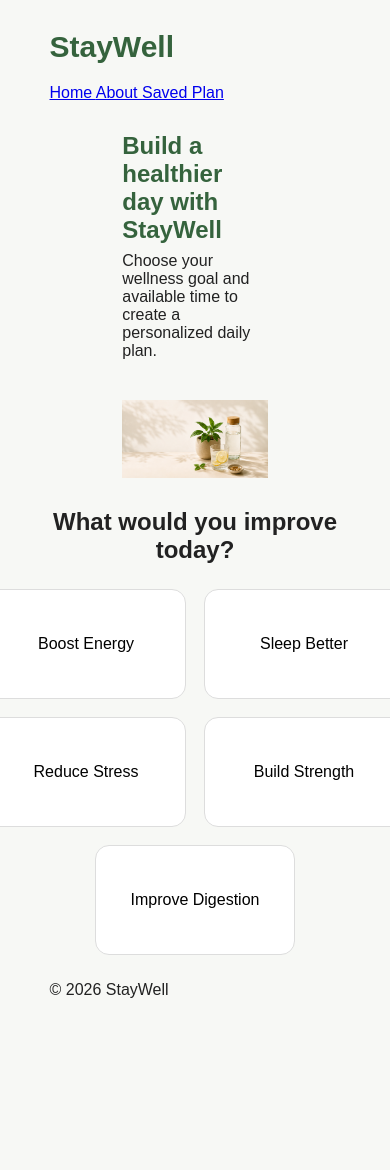
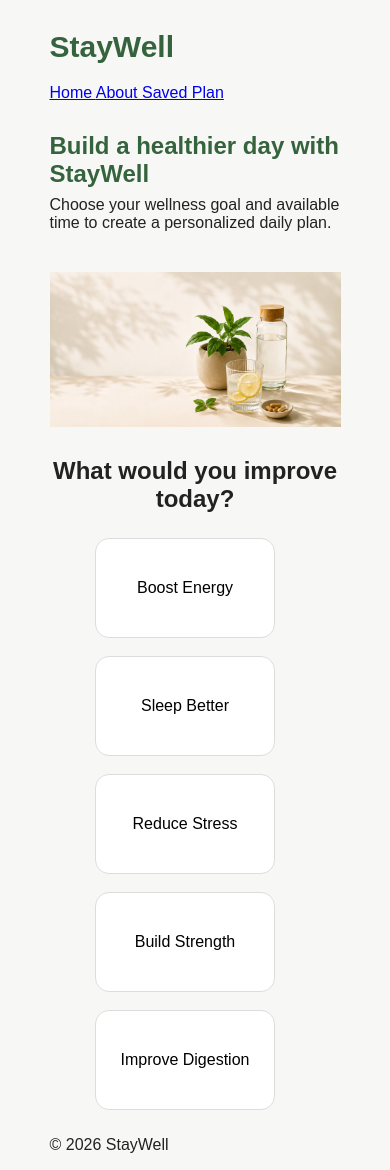
Before and after one commit to ayazsima/unit1-project-staywell, a React (Vite) app: page /#/ in a window 390 px wide. Before the commit the page ends 1015 px from the top, so only its background shows below. Built offline with nearby package versions, Linux system fonts and the light colour scheme.

Commit message:
Fix respomsive layout for smaller screens

```diff
--- a/src/App.css
+++ b/src/App.css
@@ -14,35 +14,40 @@ h1 {
   color: #35633d;
   font-size: 18px;
 }
+@media (max-width: 768px) {
 
-@media (max-width: 768px) {
-  .plan-columns {
-      grid-template-columns: 1fr;
+  .daily-plan .plan-columns {
+    grid-template-columns: 1fr;
   }
-    .goal-options {
+
+  .goal-section .goal-options {
     grid-template-columns: 200px;
   }
 
-  .goal-button:last-child {
+  .goal-section .goal-button:last-child {
     grid-column: auto;
+    justify-self: stretch;
   }
 }
+
 @media (max-width: 480px) {
-  .goal-button {
+
+  .goal-section .goal-button {
     width: 180px;
     height: 100px;
   }
 
-  .time-options {
+  .time-section .time-options {
     flex-direction: column;
     align-items: center;
   }
-    .home-intro {
+
+  .home-intro {
     flex-direction: column;
   }
 
-  .home-text,
-  .home-image {
+  .home-intro .home-text,
+  .home-intro .home-image {
     width: 100%;
   }
 }
```
